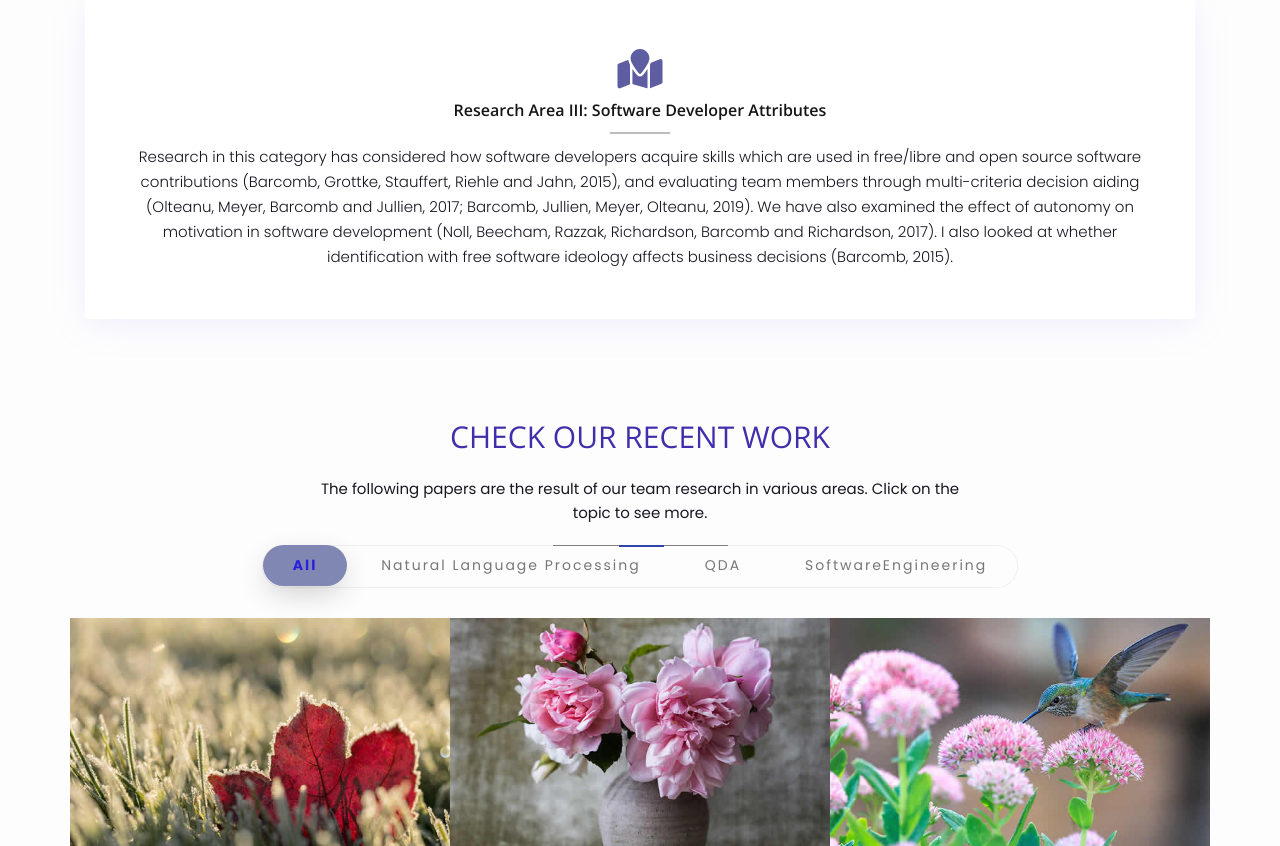
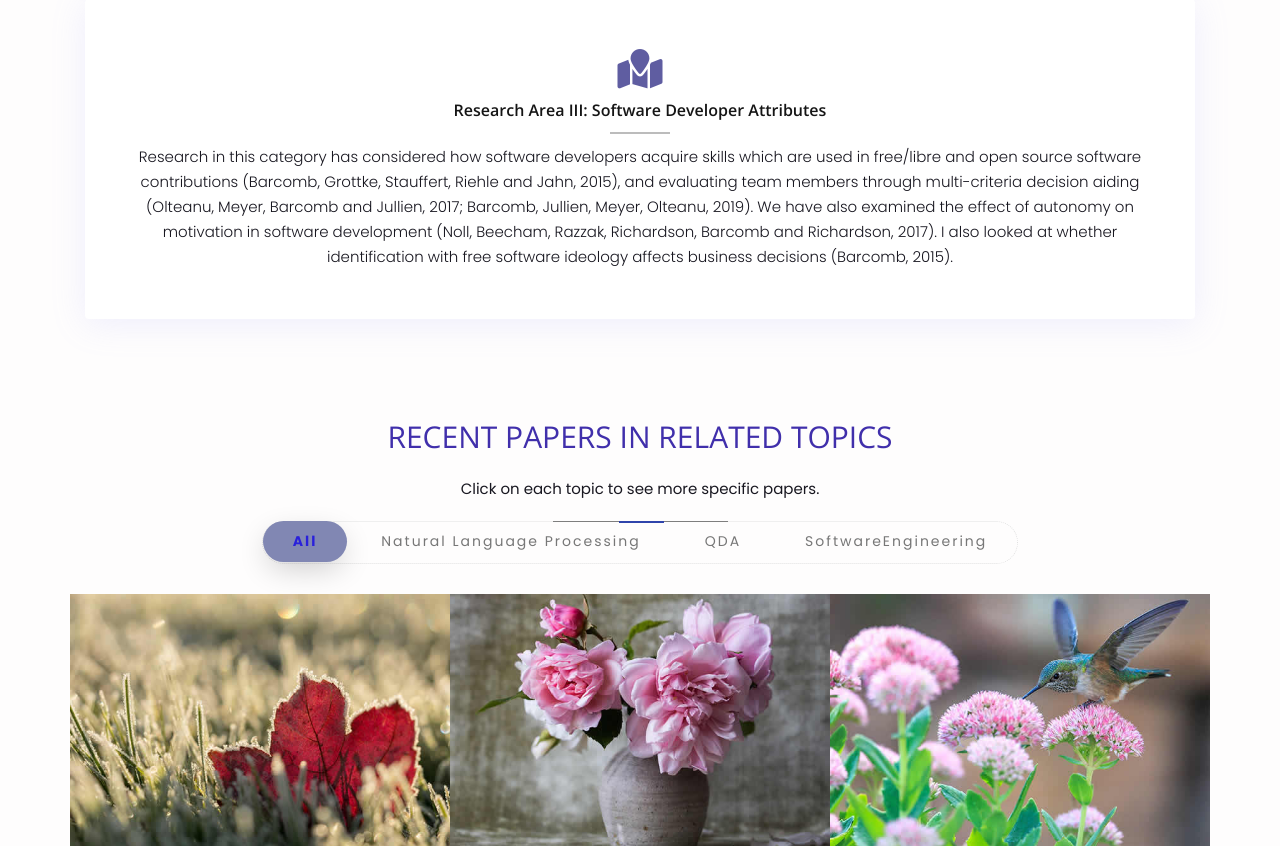
Before and after one commit to mitramir55/publications, a Flask app: page /index in a window 1280 px wide. Shown: the part 1547-2393 px from the top of the page. Run offline with Flask 2, Linux system fonts and the light colour scheme; data that the repository does not hold is empty; some libraries are stand-ins or nearby versions.

Commit message:
changed publications index

```diff
--- a/main.py
+++ b/main.py
@@ -12,7 +12,18 @@ app.config['SECRET_KEY'] = '12345'
 
 @app.route('/index', methods=['GET'])
 def index(**kwargs):
-    return render_template('index.html')
+
+    try:
+        # Ann Barcomb user id
+        user = "1hMBs-8AAAAJ"
+
+        scraper = googleScholarScraper.ArticleScraper()
+        publications_list = scraper.scrape(user=user)
+
+    except:
+        return render_template('index.html', papers=False)
+
+    return render_template('index.html', papers=True)
 
 
 @app.route('/', methods=['GET'])
--- a/templates/index.html
+++ b/templates/index.html
@@ -103,8 +103,8 @@
   <div class="container-fluid">
     <div class="row">
       <div class="col-lg-12 section-title text-center">
-        <h3>Check our recent work</h3>
-        <p>The following papers are the result of our team research in various areas. Click on the topic to see more.</p>
+        <h3>Recent papers in related topics</h3>
+        <p>Click on each topic to see more specific papers.</p>
         <span class="section-title-line"></span> </div>
       <div class="filtering text-center mb-30">
         <button type="button" data-filter='*' class="active">All</button>
```
